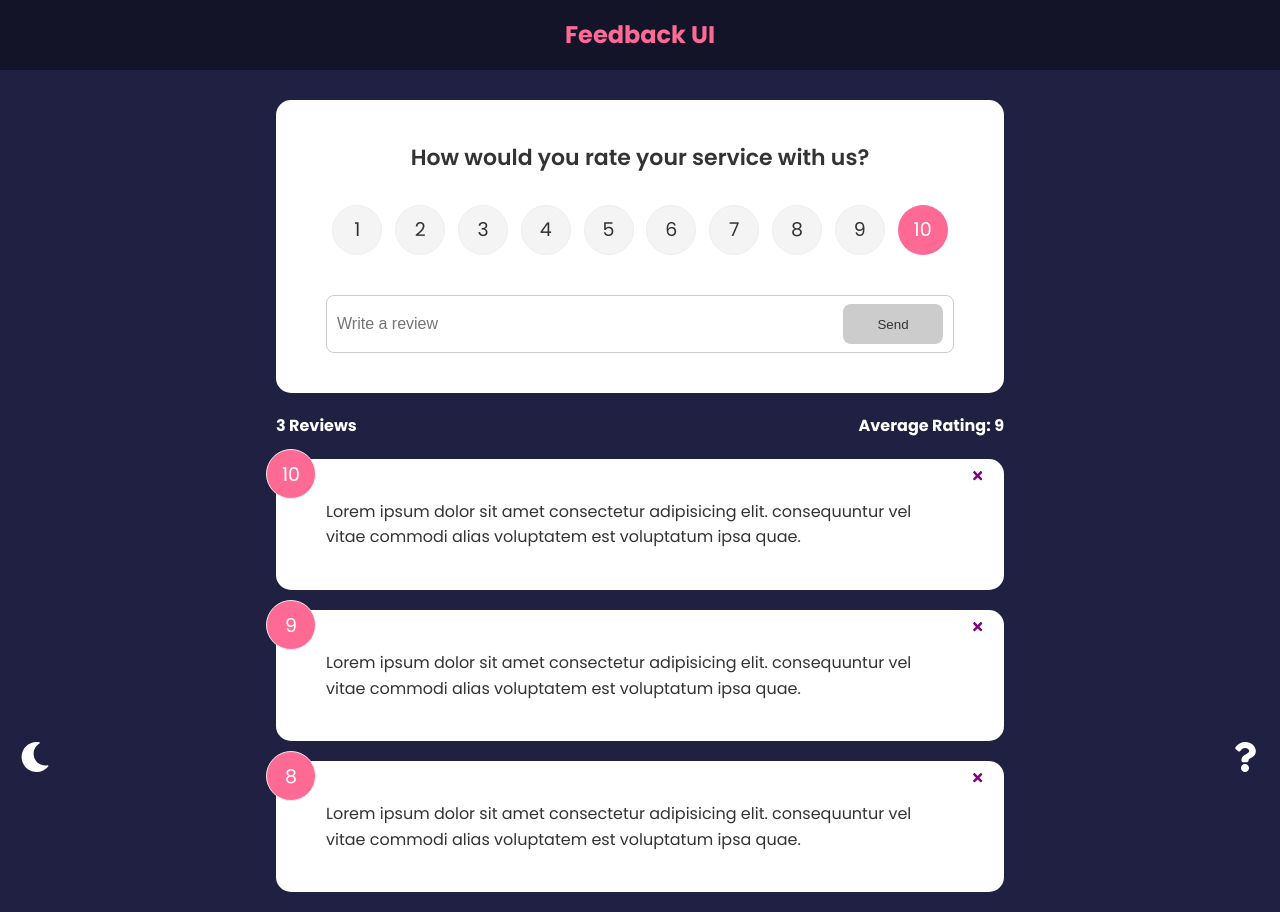
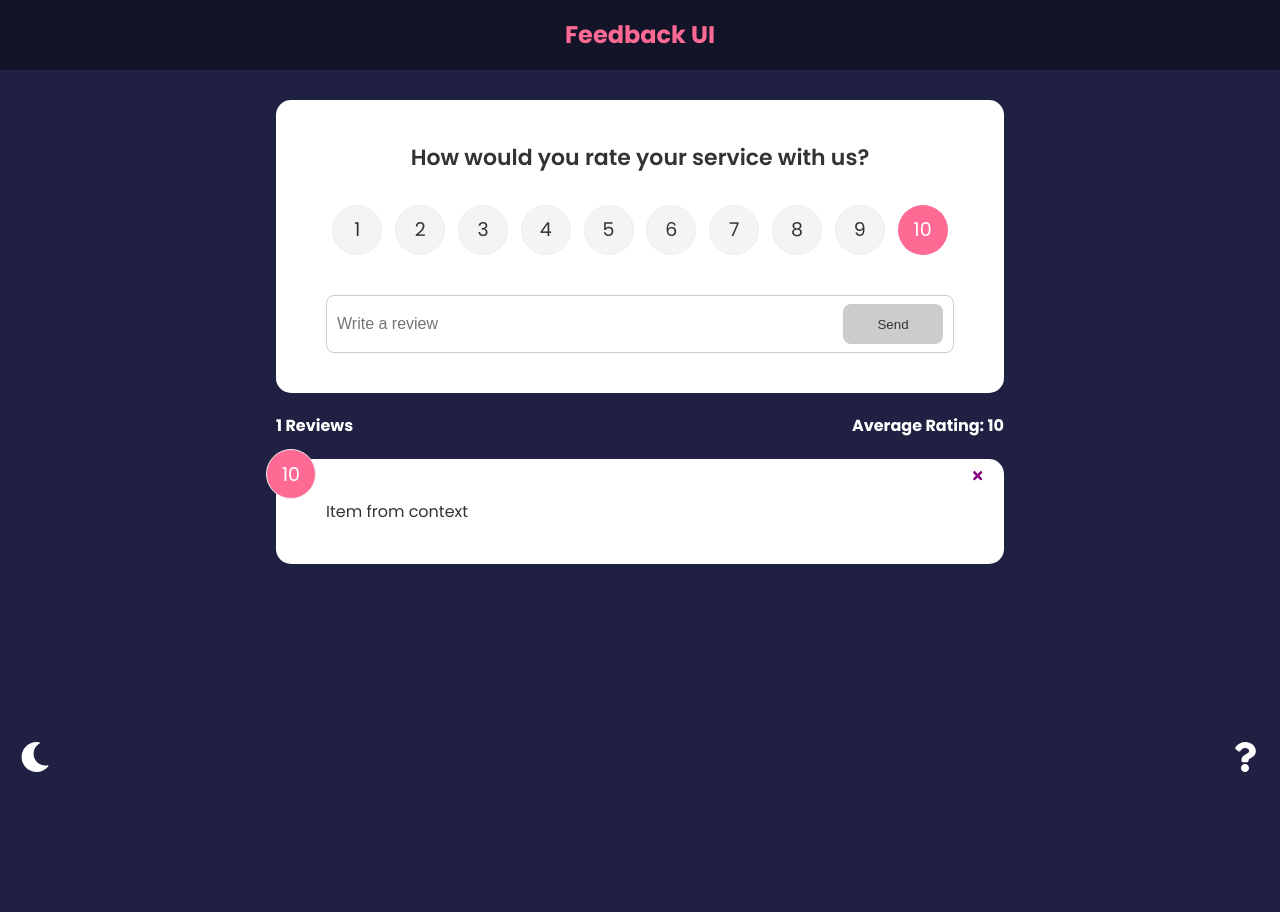
Before and after one commit to JahshakaDEV/feedback-app, a React (Create React App) app: page / in a window 1280 px wide. After the commit the page ends 800 px from the top, so only its background shows below. Built offline with nearby package versions, Linux system fonts and the light colour scheme.

Commit message:
🎨 Moved from states to context
Removed globa states and move them into Context for cleaner code.

```diff
--- a/src/App.jsx
+++ b/src/App.jsx
@@ -1,52 +1,36 @@
 import Header from "./components/Header.jsx"
-import FeedbackData from "./data/FeedbackData";
 import {useState} from "react";
 import FeedbackList from "./components/FeedbackList";
 import FeedbackStats from "./components/FeedbackStats";
 import FeedbackForm from "./components/FeedbackForm";
-import {v4 as uuidv4} from 'uuid';
 import {BrowserRouter as Router, Route, Routes} from "react-router-dom";
 import AboutPage from "./pages/AboutPage";
 import AboutIconLink from "./components/AboutIconLink";
 import DarkModeLink from "./components/DarkModeLink";
+import {FeedbackProvider} from "./context/FeedbackContext";
 
 function App() {
 
-    const [feedback, setFeedback] = useState(FeedbackData);
-    const [reverse, setReverse] = useState(false);
-
-    const addFeedback = (newFeedback) => {
-        newFeedback.id = uuidv4()
-        setFeedback([newFeedback, ...feedback])
-    }
-
-    const deleteFeedback = (id) => {
-        if (window.confirm('Are you sure you want to delete?')) {
-            setFeedback(feedback.filter((item) => item.id !== id))
-        }
-
-    }
-
     return (
+        <FeedbackProvider>
             <Router>
                 <Header/>
                 <div className='container'>
                     <Routes>
                         <Route exact path={"/"} element={
                             <>
-                            <FeedbackForm handleAdd={addFeedback}/>
-                            <FeedbackStats feedback={feedback}/>
-                            <FeedbackList feedback={feedback} reverse={reverse}
-                                          handleDelete={deleteFeedback}/>
-
+                                <FeedbackForm/>
+                                <FeedbackStats/>
+                                <FeedbackList/>
                             </>
                         }/>
                         <Route path='/about' element={<AboutPage/>}/>
                     </Routes>
                     <AboutIconLink/>
-                <DarkModeLink setReverse={setReverse} reverse={reverse}/>
+                    <DarkModeLink/>
                 </div>
             </Router>
+        </FeedbackProvider>
     )
 }
 
--- a/src/components/DarkModeLink.jsx
+++ b/src/components/DarkModeLink.jsx
@@ -1,7 +1,11 @@
-import React from 'react';
+import React, {useContext} from 'react';
 import {FaMoon} from "react-icons/fa";
+import FeedbackContext from "../context/FeedbackContext";
 
-function DarkModeLink({setReverse, reverse}) {
+function DarkModeLink() {
+
+    const {reverse, setReverse} = useContext(FeedbackContext)
+
     return (
         <div onClick={() => {
             setReverse(!reverse);
--- a/src/components/FeedbackForm.jsx
+++ b/src/components/FeedbackForm.jsx
@@ -1,15 +1,17 @@
-import React from 'react';
+import React, {useContext, useState} from 'react';
 import Card from "./shared/Card";
-import {useState} from "react";
 import Button from "./shared/Button";
 import RatingSelect from "./RatingSelect";
+import FeedbackContext from "../context/FeedbackContext";
 
-function FeedbackForm({handleAdd, reverse}) {
+function FeedbackForm({reverse}) {
 
     const [text, setText] = useState('');
     const [rating, setRating] = useState(10);
     const [btnDisabled, setbtnDisabled] = useState(true);
     const [message, setMessage] = useState('');
+
+    const {addFeedback} = useContext(FeedbackContext)
 
     const handleTextChange = (e) => {
         if (text === '') {
@@ -32,7 +34,7 @@
                 text,
                 rating
             }
-            handleAdd(newFeedback);
+            addFeedback(newFeedback);
             setText('');
         }
     }
--- a/src/components/FeedbackItem.jsx
+++ b/src/components/FeedbackItem.jsx
@@ -1,15 +1,17 @@
 import {FaTimes} from 'react-icons/fa'
-import React from 'react';
+import React, {useContext} from 'react';
 import Card from "./shared/Card";
 import PropTypes from "prop-types";
+import FeedbackContext from "../context/FeedbackContext";
 
-function FeedbackItem({item, handleDelete, reverse}) {
+function FeedbackItem({item, reverse}) {
 
+    const {deleteFeedback} = useContext(FeedbackContext)
 
     return (
         <Card reverse={reverse}>
             <div className={"num-display"}>{item.rating}</div>
-            <button className={"close"} onClick={() => handleDelete(item.id)}>
+            <button className={"close"} onClick={() => deleteFeedback(item.id)}>
                 <FaTimes color={'purple'}/>
             </button>
             <div className={"text-display"}>{item.text}</div>
--- a/src/components/FeedbackList.jsx
+++ b/src/components/FeedbackList.jsx
@@ -1,10 +1,11 @@
-import React from 'react';
+import React, {useContext} from 'react';
 import FeedbackItem from "./FeedbackItem";
-import PropTypes from "prop-types"
-import {motion, AnimatePresence} from "framer-motion";
-import {useState} from "react";
+import {AnimatePresence, motion} from "framer-motion";
+import FeedbackContext from "../context/FeedbackContext";
 
-function FeedbackList({feedback, handleDelete, reverse}) {
+function FeedbackList() {
+
+    const {feedback, reverse} = useContext(FeedbackContext)
 
     if (!feedback || feedback.length === 0) {
         return <p>No Feedback yet!</p>
@@ -23,7 +24,6 @@
                         <FeedbackItem
                             key={item.id}
                             item={item}
-                            handleDelete={handleDelete}
                             reverse={reverse}
                         />
                     </motion.div>
@@ -33,12 +33,4 @@
     );
 }
 
-FeedbackList.propTypes = {
-    feedback: PropTypes.arrayOf(PropTypes.shape({
-        id: PropTypes.number.isRequired,
-        text: PropTypes.string.isRequired,
-        rating: PropTypes.number.isRequired,
-    }))
-}
-
 export default FeedbackList;
--- a/src/components/FeedbackStats.jsx
+++ b/src/components/FeedbackStats.jsx
@@ -1,7 +1,12 @@
-import React from 'react';
+import React, {useContext} from 'react';
 import Proptypes from "prop-types"
+import FeedbackContext from "../context/FeedbackContext";
+import {FeedbackProvider} from "../context/FeedbackContext";
 
-function FeedbackStats({feedback}) {
+function FeedbackStats() {
+
+    const {feedback} = useContext(FeedbackContext)
+
     // Calculate average ratings
     let average = feedback.reduce((acc, cur) => {
         return acc + cur.rating
@@ -17,8 +22,4 @@
     );
 }
 
-FeedbackStats.propTypes = {
-    feedback: Proptypes.array.isRequired
-}
-
 export default FeedbackStats;
--- /dev/null
+++ b/src/context/FeedbackContext.js
@@ -0,0 +1,38 @@
+import {createContext, useState} from "react";
+import {v4 as uuidv4} from "uuid";
+
+const FeedbackContext = createContext()
+
+export const FeedbackProvider = ({children}) => {
+    const [feedback, setFeedback] = useState([{
+        id: 1,
+        text: 'Item from context',
+        rating: 10
+    }])
+
+    const [reverse, setReverse] = useState(false);
+
+    const deleteFeedback = (id) => {
+        if (window.confirm('Are you sure you want to delete?')) {
+            setFeedback(feedback.filter((item) => item.id !== id))
+        }
+
+    }
+
+    const addFeedback = (newFeedback) => {
+        newFeedback.id = uuidv4()
+        setFeedback([newFeedback, ...feedback])
+    }
+
+    return <FeedbackContext.Provider value={{
+        feedback,
+        deleteFeedback,
+        addFeedback,
+        reverse,
+        setReverse
+    }}>
+        {children}
+    </FeedbackContext.Provider>
+}
+
+export default FeedbackContext
```
Lines whose indentation alone changed are shown as unchanged.
